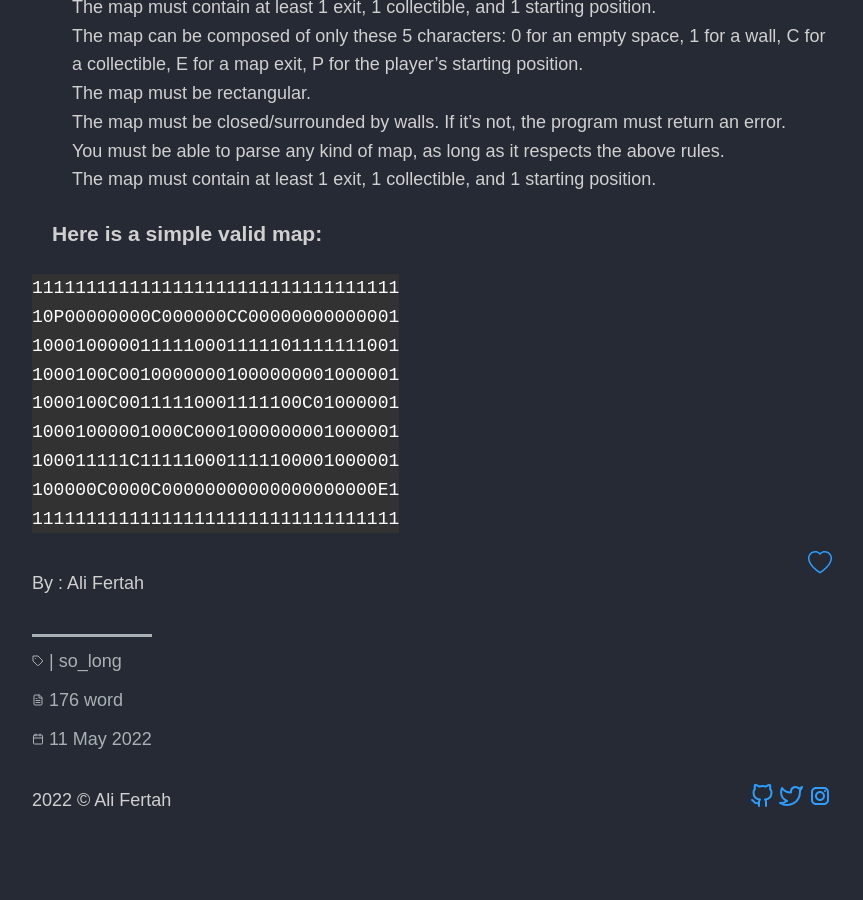
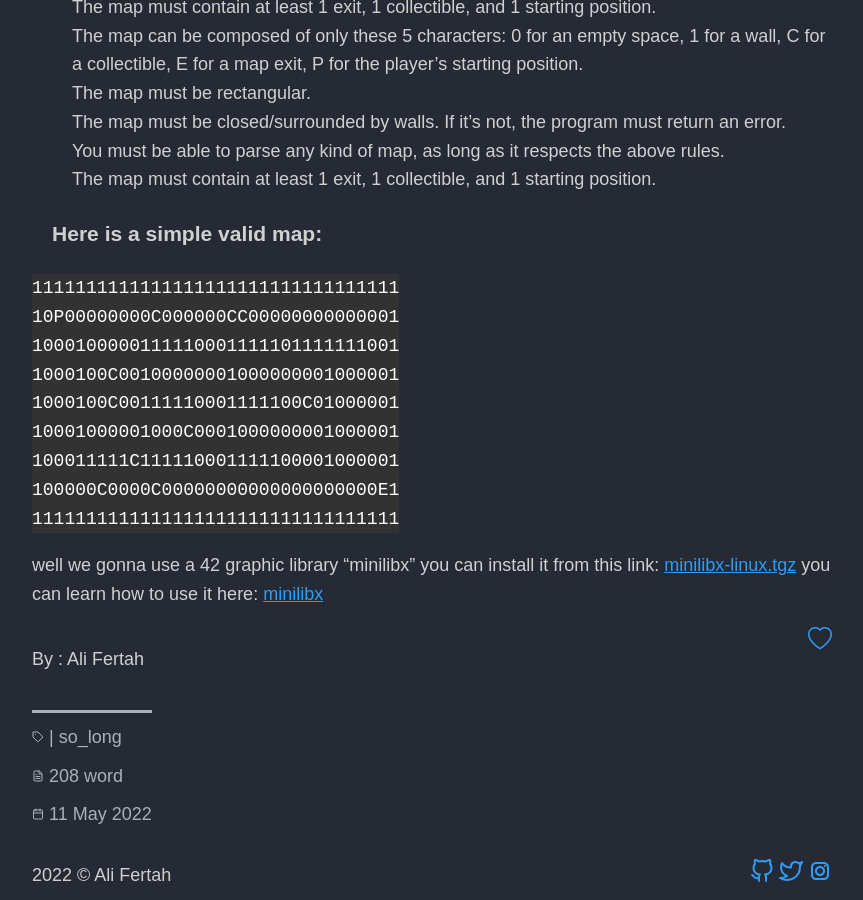
Before and after one commit to alifertah/alifertah.github.io, a Jekyll site: the page built from _posts/2022-05-11-so-long.md, in a window 1280 px wide and 900 px high, scrolled down 1069 px. Shown: the whole window, without its empty margins (208-1071 px from the left). Built offline with Jekyll 4.4.1, drawn with Linux system fonts in a browser that asks for light colours; some web fonts are replaced; before the commit the page ends 1893 px from its top, so only the background shows below that.

Commit message:
update solong post: new lines to the article

````diff
--- a/_posts/2022-05-11-so-long.md
+++ b/_posts/2022-05-11-so-long.md
@@ -36,3 +36,8 @@ you should create a 2D game using only C.
 100000C0000C00000000000000000000E1
 1111111111111111111111111111111111
  ```
+ well we gonna use a 42 graphic library "minilibx" you can install it from this link:
+<a target="_blank" href="/uploads/document/document/8567/minilibx-linux.tgz">minilibx-linux.tgz</a>
+you can learn how to use it here:  <a target ="https://github.com/ttshivhula/minilibx" href="https://github.com/ttshivhula/minilibx">
+minilibx
+</a>
````
